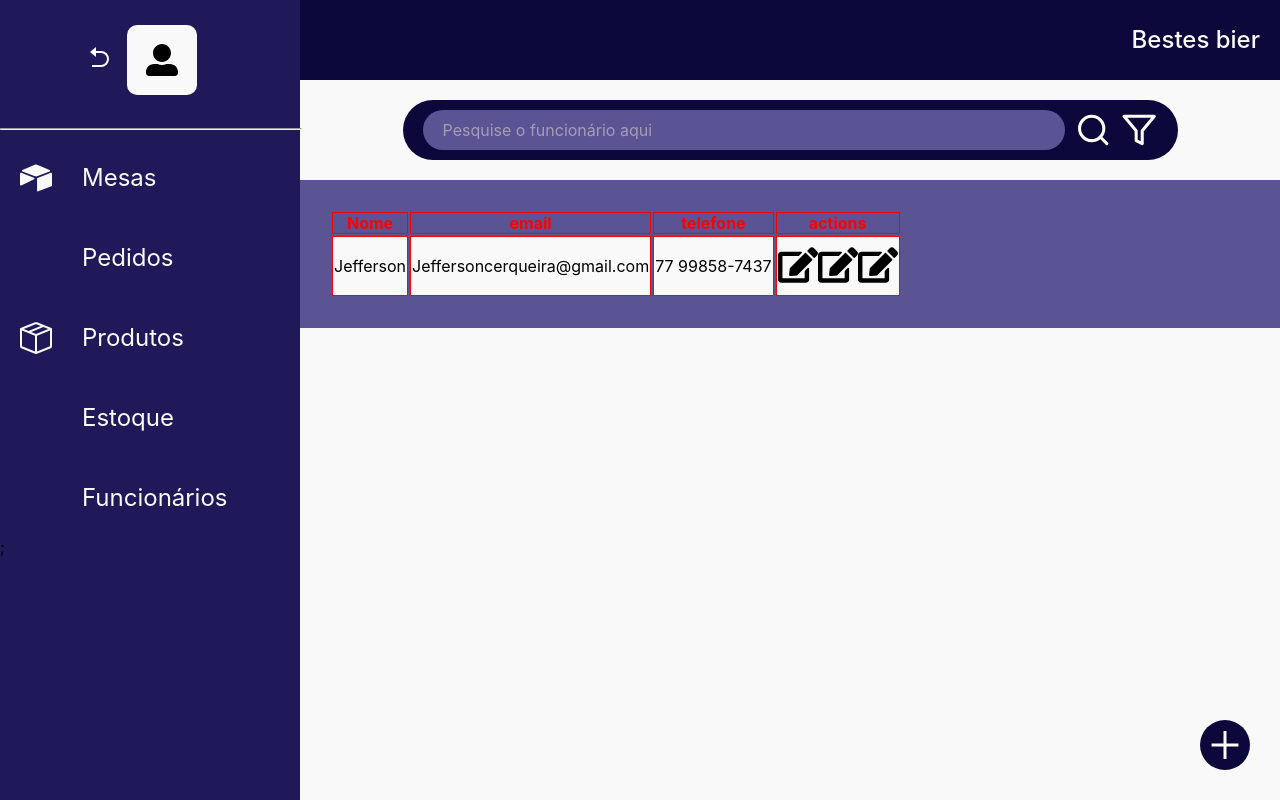
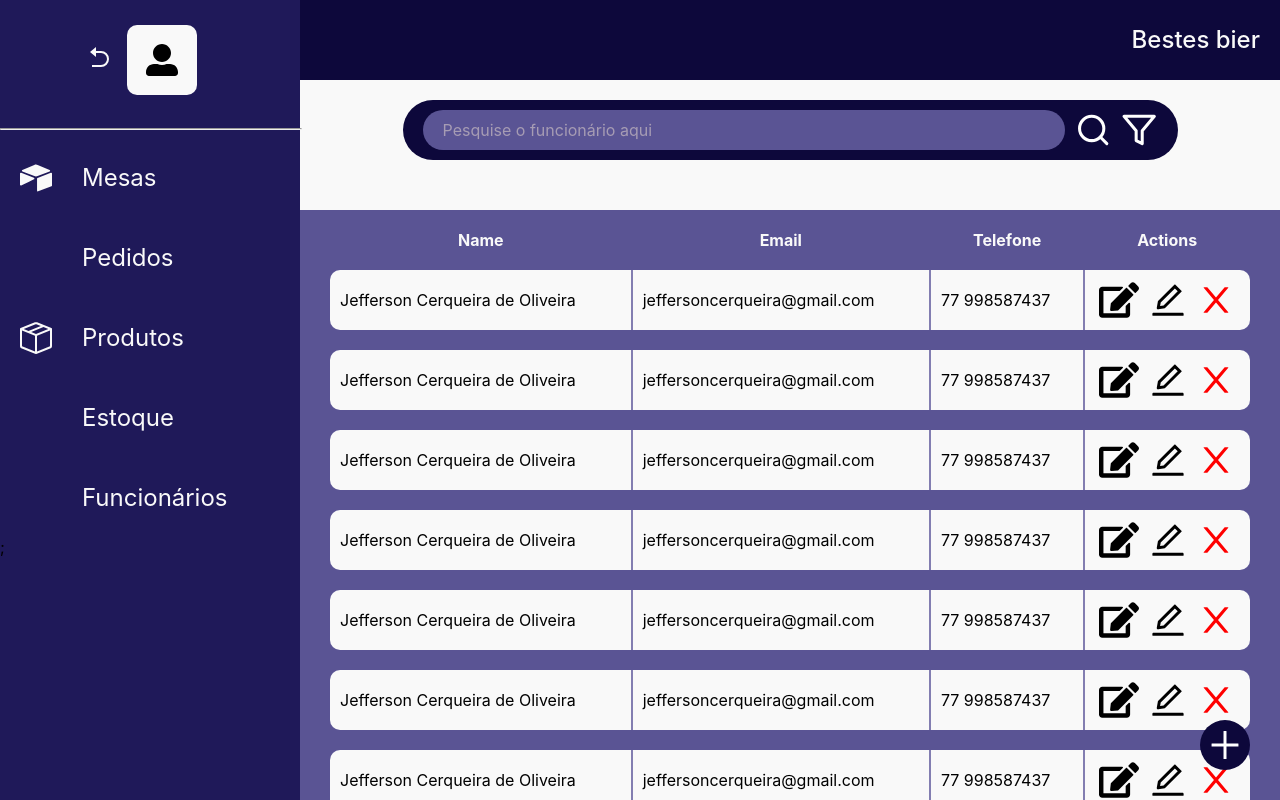
Before and after one commit to mugiwarajeff/bestbeer_food, a React (Create React App) app: page /home/employers in a window 1280 px wide. Built offline with nearby package versions, Linux system fonts and the light colour scheme; some icons are missing.

Commit message:
adding table for employers

```diff
--- /dev/null
+++ b/src/app/features/Employers/Employers.json
@@ -0,0 +1,68 @@
+[
+    {
+        "id": 0,
+        "name": "Jefferson Cerqueira de Oliveira",
+        "email": "jeffersoncerqueira@gmail.com",
+        "telefone": "77 998587437"
+    },
+    {
+        "id": 1,
+        "name": "Jefferson Cerqueira de Oliveira",
+        "email": "jeffersoncerqueira@gmail.com",
+        "telefone": "77 998587437"
+    },
+    {
+        "id": 2,
+        "name": "Jefferson Cerqueira de Oliveira",
+        "email": "jeffersoncerqueira@gmail.com",
+        "telefone": "77 998587437"
+    },
+    {
+        "id": 3,
+        "name": "Jefferson Cerqueira de Oliveira",
+        "email": "jeffersoncerqueira@gmail.com",
+        "telefone": "77 998587437"
+    },
+    {
+        "id": 4,
+        "name": "Jefferson Cerqueira de Oliveira",
+        "email": "jeffersoncerqueira@gmail.com",
+        "telefone": "77 998587437"
+    },
+    {
+        "id": 5,
+        "name": "Jefferson Cerqueira de Oliveira",
+        "email": "jeffersoncerqueira@gmail.com",
+        "telefone": "77 998587437"
+    },
+    {
+        "id": 6,
+        "name": "Jefferson Cerqueira de Oliveira",
+        "email": "jeffersoncerqueira@gmail.com",
+        "telefone": "77 998587437"
+    },
+    {
+        "id": 7,
+        "name": "Jefferson Cerqueira de Oliveira",
+        "email": "jeffersoncerqueira@gmail.com",
+        "telefone": "77 998587437"
+    },
+    {
+        "id": 8,
+        "name": "Jefferson Cerqueira de Oliveira",
+        "email": "jeffersoncerqueira@gmail.com",
+        "telefone": "77 998587437"
+    },
+    {
+        "id": 9,
+        "name": "Jefferson Cerqueira de Oliveira",
+        "email": "jeffersoncerqueira@gmail.com",
+        "telefone": "77 998587437"
+    },
+    {
+        "id": 10,
+        "name": "Jefferson Cerqueira de Oliveira",
+        "email": "jeffersoncerqueira@gmail.com",
+        "telefone": "77 998587437"
+    }
+]
--- a/src/app/features/Employers/Employers.tsx
+++ b/src/app/features/Employers/Employers.tsx
@@ -2,14 +2,14 @@ import styles from "./Employers.module.scss";
 import Fab from "../../shared/components/Fab/Fab";
 import SearchBar from "../../shared/components/SearchBar/SearchBar";
 import UserTable from "./components/UserTable/UserTable";
-
-export default function Employers(){
+import employers from "./Employers.json";
+export default function Employers() {
 
     const placeHolder = "Pesquise o funcionário aqui";
 
     return <section className={styles.employers}>
-        <SearchBar placeHolder={placeHolder}/>
-        <UserTable/>
-        <Fab/>
+        <SearchBar placeHolder={placeHolder} />
+        <UserTable values={employers} />
+        <Fab />
     </section>;
 }
--- a/src/app/features/Employers/components/UserTable/UserTable.module.scss
+++ b/src/app/features/Employers/components/UserTable/UserTable.module.scss
@@ -2,28 +2,59 @@
 
 .userTable {
     width: 100%;
+    height: 100%;
     background-color: $purple-light;
     box-sizing: border-box;
-    padding: 30px;
+    padding: 0px 30px;
+    margin-top: 30px;
+    overflow: scroll;
 
-
-    th, td {
-        border: 1px solid red;
+    table {
+        width: 100%;
+        border-spacing: 0px 20px;
     }
 
     thead {
-        color: red;
+        color: #f9f9f9;
     }
 
     tbody {
         tr {
             background-color: #f9f9f9;
-            height: 60px;
-            border: 1px solid red;
+            height: 20px;
+            margin: 10px;
 
-            &:first-child {
-                border-radius: 10px;
+            td {
+                border: 1px solid $purple-full-light;
+                border-top: none;
+                border-bottom: none;
+                padding: 10px;
+
+
+                &:first-child {
+                    border-radius: 10px 0px 0px 10px;
+                    border-left: none;
+                }
+
+                &:last-child {
+                    border-radius: 0px 10px 10px 0px;
+                    border-right: none;
+                }
             }
+
         }
     }
 }
+
+.iconsContainer {
+    display: flex;
+    flex-direction: row;
+    justify-content: space-around;
+
+    * {
+        &:hover {
+            cursor: pointer;
+            opacity: 0.7;
+        }
+    }
+}
--- a/src/app/features/Employers/components/UserTable/UserTable.tsx
+++ b/src/app/features/Employers/components/UserTable/UserTable.tsx
@@ -1,44 +1,54 @@
 import styles from "./UserTable.module.scss";
 import { FaEdit } from "react-icons/fa";
+import { AiOutlineClose, AiOutlineEdit } from "react-icons/ai";
+import { IEmployer } from "../../interfaces/employers";
 
-export default function UserTable(){
+interface TableProps {
+    values: IEmployer[]
+}
+
+export default function UserTable({ values }: TableProps) {
+
+    const typeProperties = Object.keys(values[0]);
+    typeProperties.shift();
 
     return <div className={styles.userTable}>
         <table>
             <thead>
                 <tr>
+                    {typeProperties.map((propety) => <th key={typeProperties.indexOf(propety)}>
+                        {propety.charAt(0).toUpperCase() + propety.slice(1)}
+                    </th>)}
                     <th>
-                        Nome
-                    </th>
-                    <th>
-                        email
-                    </th>
-                    <th>
-                        telefone
-                    </th>
-                    <th>
-                        actions
+                        Actions
                     </th>
                 </tr>
             </thead>
             <tbody>
-                <tr>
+                {values.map((employer) => <tr key={employer.id}>
                     <td>
-                        Jefferson
+                        {employer.name}
                     </td>
                     <td>
-                        Jeffersoncerqueira@gmail.com
+                        {employer.email}
                     </td>
                     <td>
-                        77 99858-7437
+                        {employer.telefone}
                     </td>
                     <td>
-                        <FaEdit size={40}/>
-                        <FaEdit size={40}/>
-                        <FaEdit size={40}/>
+                        <div className={styles.iconsContainer}>
+                            <FaEdit size={40} />
+                            <AiOutlineEdit size={40} />
+                            <AiOutlineClose size={40} color="red" />
+                        </div>
                     </td>
-                </tr>
+                </tr>)
+                }
             </tbody>
         </table>
-    </div>;
+    </div >;
 }
+
+/**
+ *
+ */
--- a/src/app/features/Employers/interfaces/employers.ts
+++ b/src/app/features/Employers/interfaces/employers.ts
@@ -1,5 +1,5 @@
-export interface IEmployers {
-
+export interface IEmployer {
+    id: number,
     name: string,
     email: string,
     telefone: string,
--- a/src/app/features/Home/components/Sidebar/AsideHeader/AsideHeader.tsx
+++ b/src/app/features/Home/components/Sidebar/AsideHeader/AsideHeader.tsx
@@ -4,7 +4,7 @@ import { FaUserAlt } from "react-icons/fa";
 import { RiArrowGoBackFill } from "react-icons/ri";
 import { getSidebarState, setSideBarState } from "../../../hooks/UseSideBar";
 import { useCurrentUser } from "app/shared/hooks/useCurrentUser";
-import { FaTruckRampBox } from "react-icons/fa6";
+
 
 export default function AsideHeader() {
 
@@ -13,7 +13,7 @@ export default function AsideHeader() {
     const currentUser = useCurrentUser();
 
     const headerClasses = classNames({
-        [styles.asideHeader] : true,
+        [styles.asideHeader]: true,
         [styles.asideHeader__close]: !isOpen
     });
 
```
